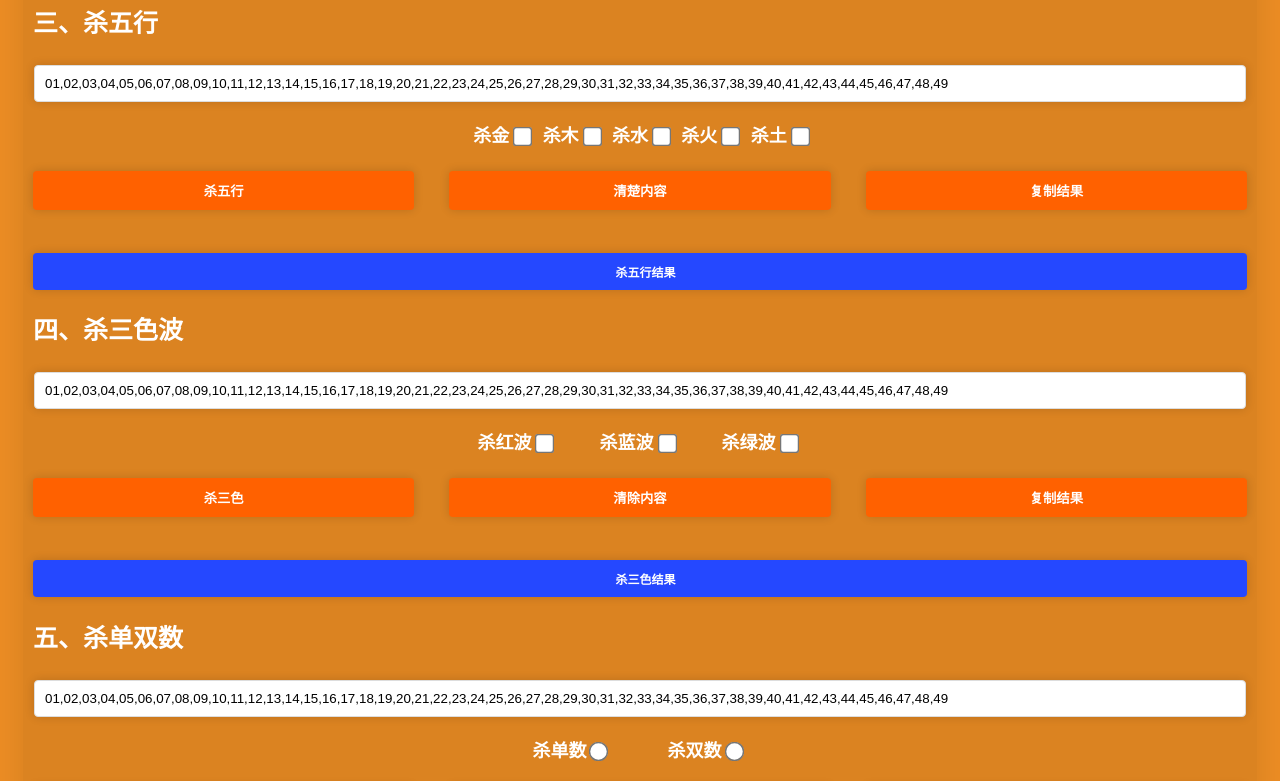
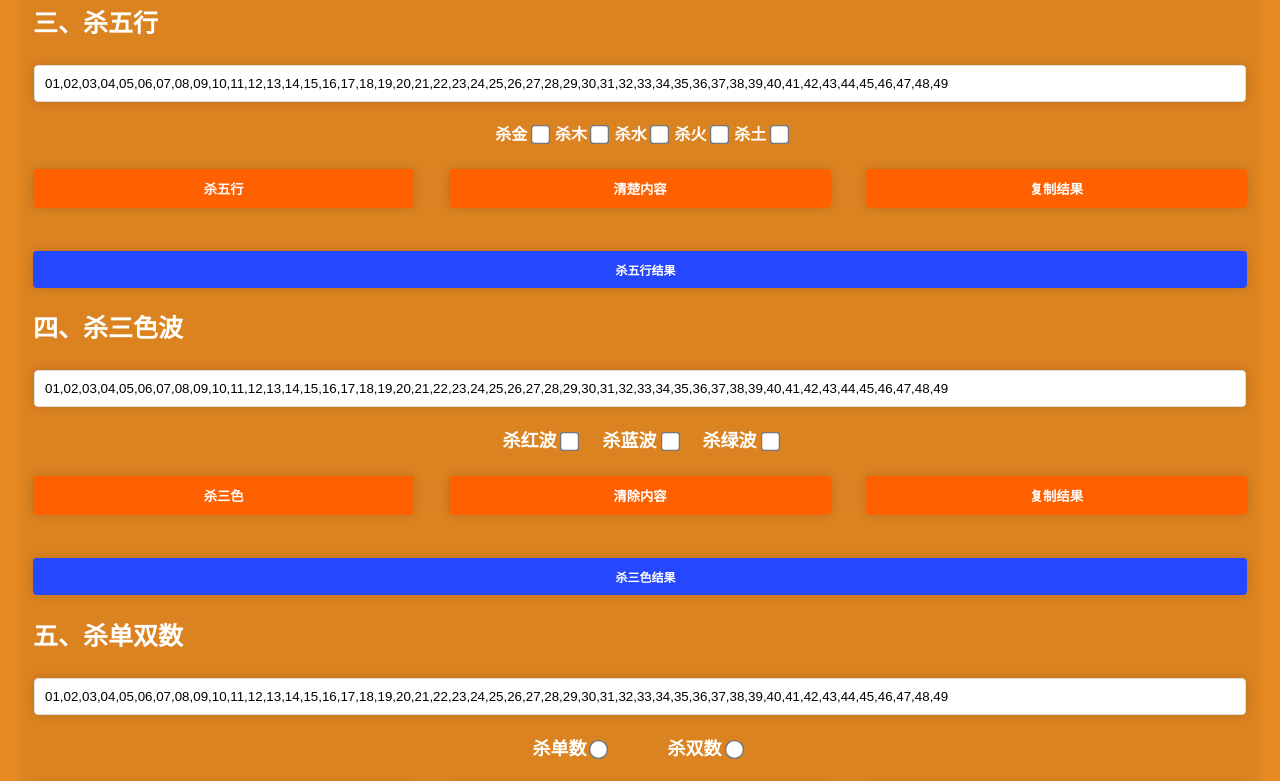
Before and after one commit to 22109homework/xam.jsyn, a plain HTML site: page index.html in a window 1280 px wide. Shown: the part 658-1439 px from the top of the page. Drawn offline with Linux system fonts and the light colour scheme.

Commit message:
style.css

```diff
--- a/style.css
+++ b/style.css
@@ -205,7 +205,7 @@ h2 {
     color: #2700ff;
     background: white;
     padding: 4px;
-    width: 145px;
+    width: 290px;
     margin: auto;
     border-radius: 8px;
 }
@@ -224,10 +224,10 @@ h2 {
 .w1 label {
     color: white;
     font-weight: bold;
-    font-size: 18px;
-    padding: 0px 5px 0 0px;
+    font-size: 16px;
+    padding: 0px 0px 0 0px;
     position: relative;
-    left: 5px;
+    left: 3px;
 }
 
 .ds {
@@ -239,8 +239,8 @@ h2 {
     color: white;
     font-weight: bold;
     font-size: 18px;
-    padding: 0px 38px 0 0px;
-    left: 18px;
+    padding: 0px 16px 0 0px;
+    left: 10px;
 }
 strong{
     color: white;
```
